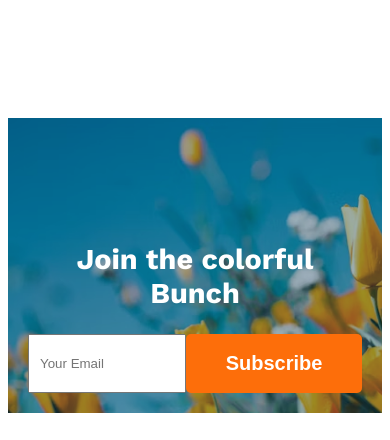
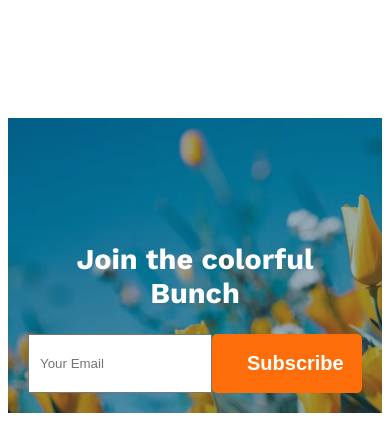
Before and after one commit to sadiaRimi-01/My-2nd-assignment, a plain HTML site: page index.html in a window 390 px wide. Shown: the part 4666-5106 px from the top of the page. Drawn offline with nearby package versions, Linux system fonts and the light colour scheme.

Commit message:
email input width set

```diff
--- a/style/flower.css
+++ b/style/flower.css
@@ -289,6 +289,9 @@ nav ul a {
 
 
 }
+.email input{
+    width: 300px;
+}
 
 .btn {
     background-color: #FD6E0A;
@@ -298,6 +301,7 @@ nav ul a {
     border-radius: 5px;
     font-size: 20px;
     border: none;
+    max-width: 200px;
 }
 
 /* footer section */
@@ -432,7 +436,10 @@ footer {
         padding: 20px;
         height: auto;
         background-size: cover;
+        align-items: center;
+        justify-content: center;
     }
+
 
     .bunch {
         font-size: 1.8rem;
@@ -453,7 +460,7 @@ footer {
 
     .btn {
         width: 100%;
-        max-width: 300px;
+        max-width: 150px;
         margin: 0 auto;
     }
 
```
